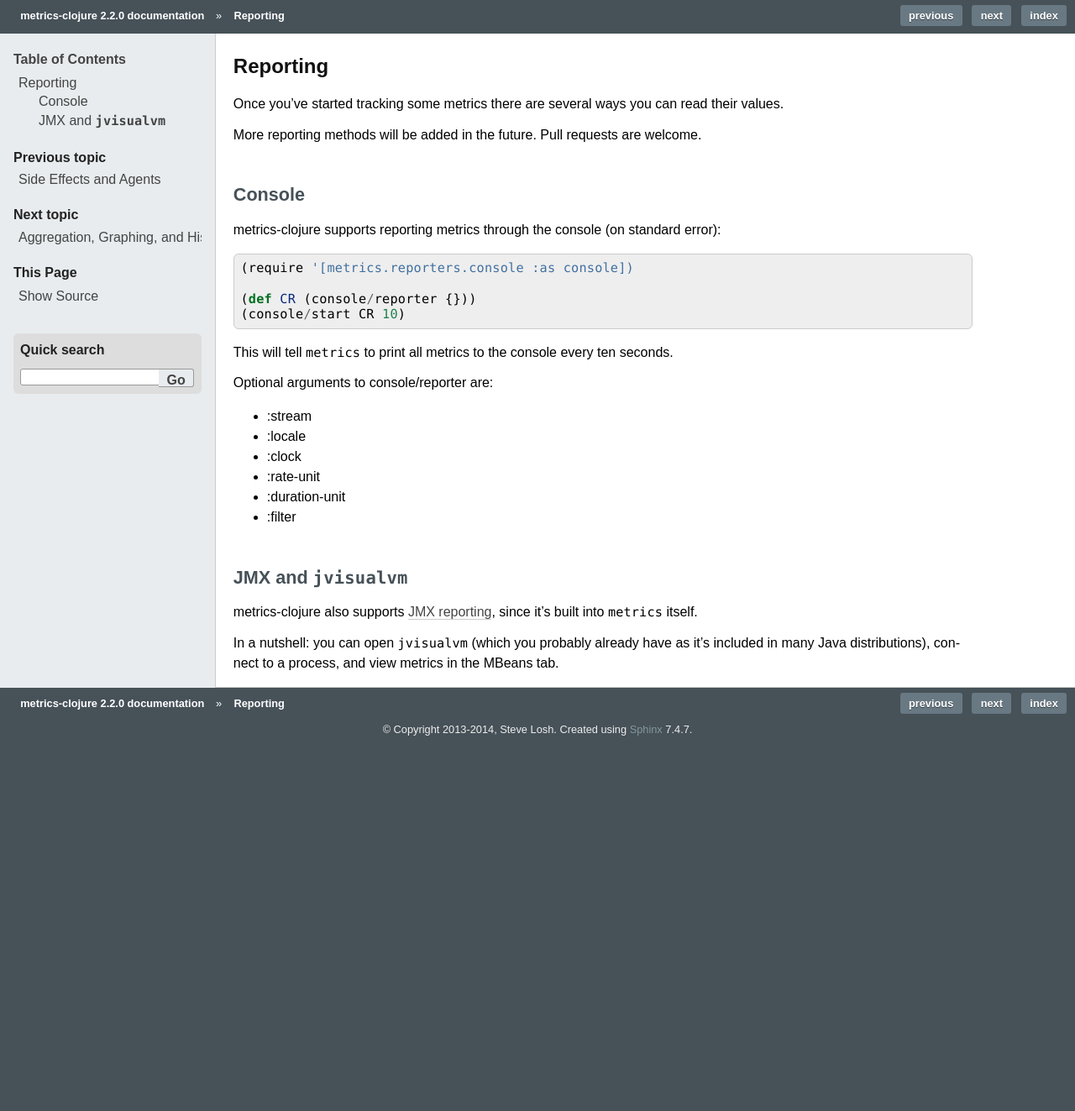
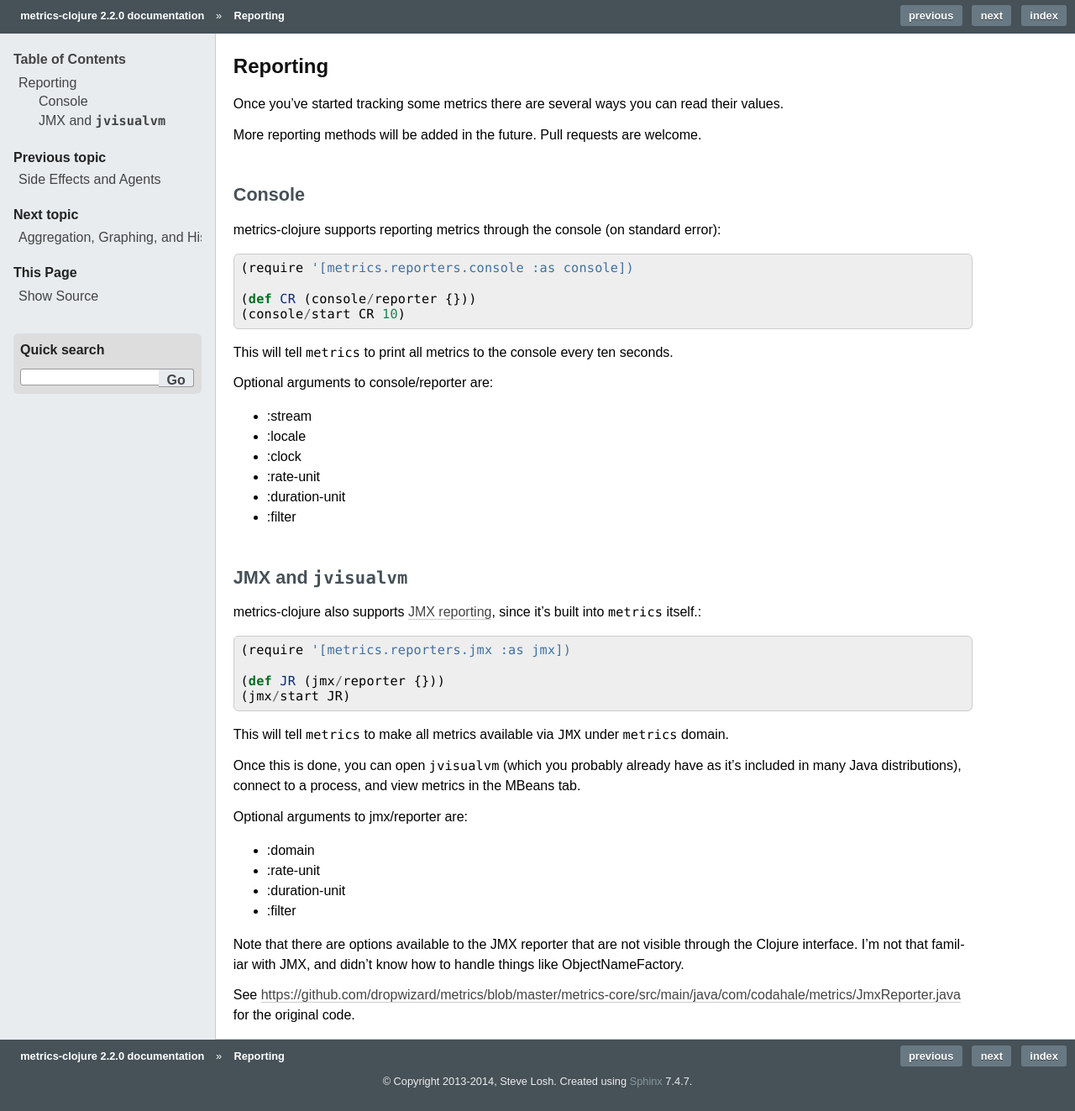
Before and after one commit to clj-commons/metrics-clojure, a Sphinx documentation site: the page built from docs/source/reporting.rst, in a window 1280 px wide. Shown: the whole page at 84% size. Built offline with Sphinx 7.4.7, drawn with Linux system fonts in a browser that asks for light colours; before the commit the page ends 903 px from its top, so only the background shows below that.

Commit message:
Added Jmx reporter, test, and documentation.

```diff
--- a/docs/source/reporting.rst
+++ b/docs/source/reporting.rst
@@ -34,8 +34,29 @@ JMX and ``jvisualvm``
 
 metrics-clojure also supports `JMX reporting
 <http://metrics.codahale.com/manual.html#jmx-reporter>`_, since it's built into
-``metrics`` itself.
+``metrics`` itself.::
 
-In a nutshell: you can open ``jvisualvm`` (which you probably already have as
+    (require '[metrics.reporters.jmx :as jmx])
+
+    (def JR (jmx/reporter {}))
+    (jmx/start JR)
+
+This will tell ``metrics`` to make all metrics available via ``JMX`` under ``metrics`` domain.
+
+Once this is done, you can open ``jvisualvm`` (which you probably already have as
 it's included in many Java distributions), connect to a process, and view
 metrics in the MBeans tab.
+
+Optional arguments to jmx/reporter are:
+
+- :domain
+- :rate-unit
+- :duration-unit
+- :filter
+
+Note that there are options available to the JMX reporter that are not
+visible through the Clojure interface. I'm not that familiar with JMX,
+and didn't know how to handle things like ObjectNameFactory.
+
+See https://github.com/dropwizard/metrics/blob/master/metrics-core/src/main/java/com/codahale/metrics/JmxReporter.java
+for the original code.
```
Also changed, not shown: ChangeLog.md (+4 -0 lines), 2 other files.
